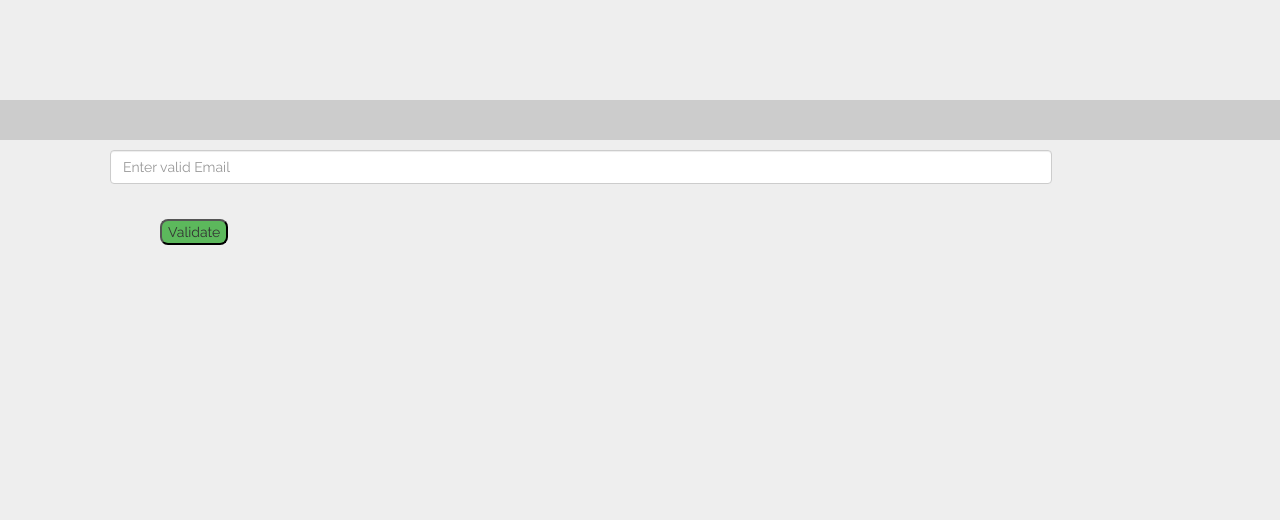
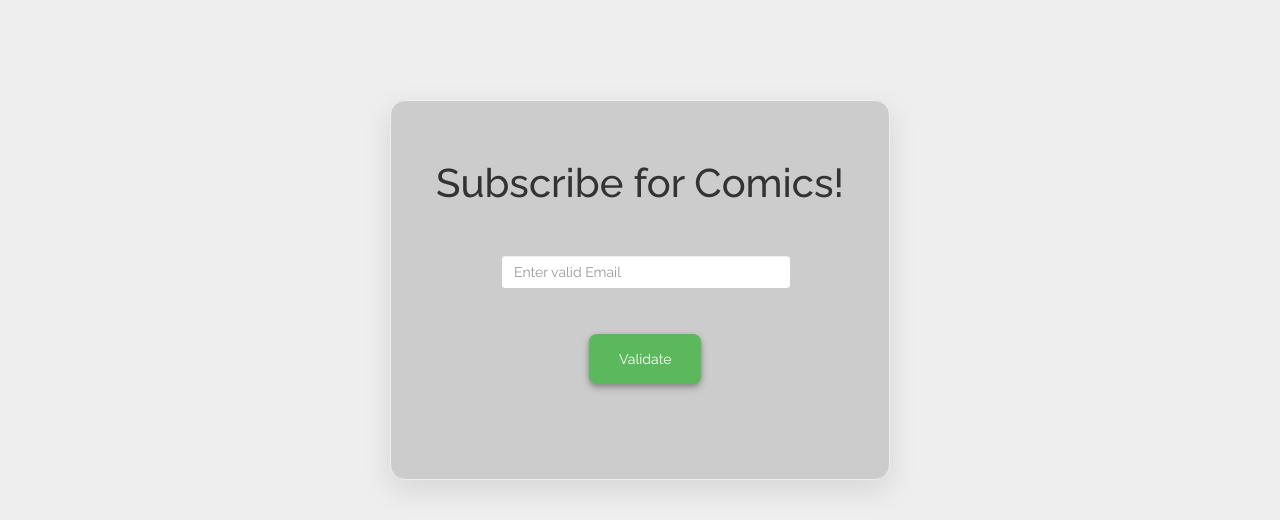
Before and after one commit to ParimiJbhaskar1999/php-sachinshejul29, a PHP site: page /code/mailInput.php in a window 1280 px wide. Shown: the top 520 px of the page. Before the commit the page ends 245 px from the top, so only its background shows below. Run offline with PHP 8.4, Linux system fonts and the light colour scheme.

Commit message:
Changes to front-end

```diff
--- a/code/mailInput.php
+++ b/code/mailInput.php
@@ -6,7 +6,7 @@
     <meta http-equiv="X-UA-Compatible" content="IE=edge">
     <meta name="viewport" content="width=device-width, initial-scale=1">
 
-
+     <link rel="stylesheet" href="../css/style.css">
    <link rel="stylesheet" href="https://maxcdn.bootstrapcdn.com/bootstrap/3.3.7/css/bootstrap.min.css">
   	<link href="https://fonts.googleapis.com/css?family=Raleway" rel="stylesheet">
 
@@ -15,7 +15,9 @@
 
 <body style="background-color: #eee;">
 
+
 	<form class="form" action="" method="POST" style="margin-top: 100px; background-color: #ccc; padding-top: 40px" id="Validate">
+        <h2 style="padding-bottom: 30px; font-size: 40px;">Subscribe for Comics!</h2>
 
 		<div class="form-group col-md-10" style="padding-left: 110px; padding-top: 10px;">
             <input type="text" id="email" style="font-family: Raleway;" name="email" placeholder="Enter valid Email" class="form-control">
--- a/css/style.css
+++ b/css/style.css
@@ -26,20 +26,6 @@ body {
   padding: 0px 0 50px 0;
 }
 
-
-h2 {
-  font-size: 49px;
-  line-height: 1;
-  vertical-align: top;
-  padding-top: 30px;
-}
-
-
-h2,
-h2 span {
-  font-family: 'Raleway', sans-serif
-  font-weight: 200;
-}
 
 
 button {
```
Also changed, not shown: 1 other file.
